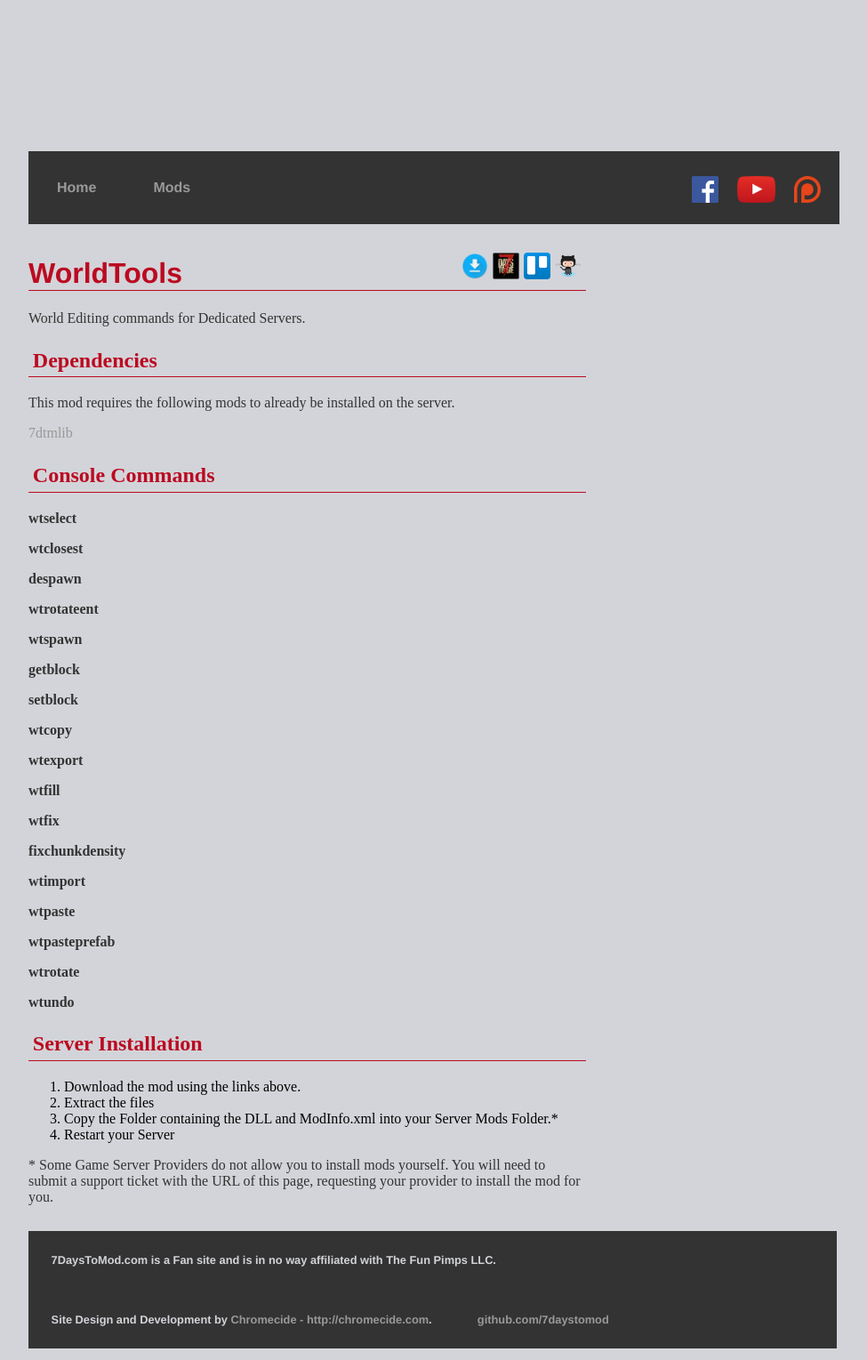
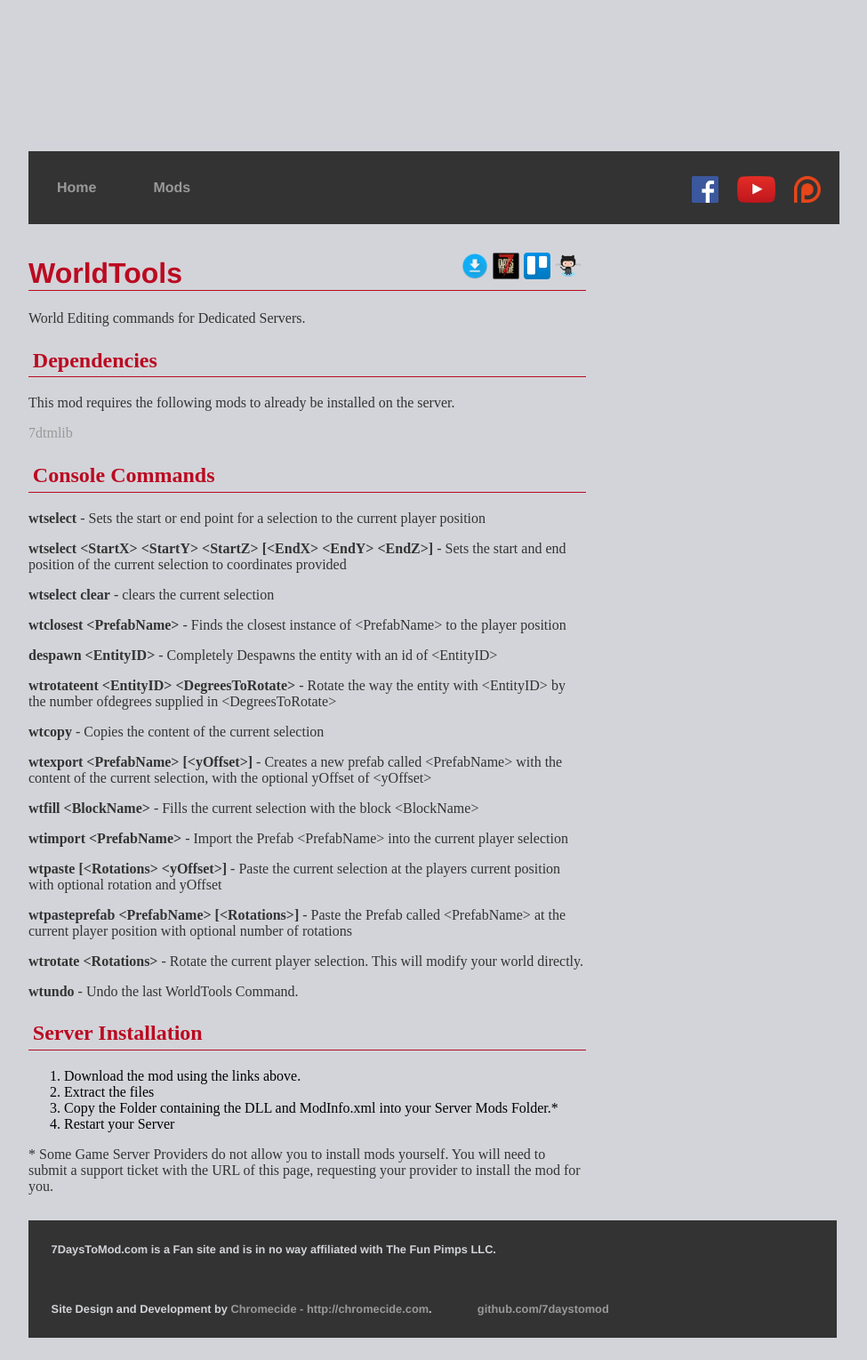
Before and after one commit to 7DaysToMod/7daystomod.github.io, a Jekyll site: the page built from mods/WorldTools/index.md, in a window 1280 px wide. Shown: the whole page at 89% size, without its empty margins (160-1135 px from the left). Built offline with Jekyll 4.4.1, drawn with Linux system fonts in a browser that asks for light colours.

Commit message:
updating docs

```diff
--- a/mods/WorldTools/index.md
+++ b/mods/WorldTools/index.md
@@ -37,38 +37,32 @@ This mod requires the following mods to already be installed on the server.
 
 ## Console Commands
 
-__wtselect__
+__wtselect__ - Sets the start or end point for a selection to the current player position
 
-__wtclosest__
+__wtselect &lt;StartX&gt; &lt;StartY&gt; &lt;StartZ&gt; \[&lt;EndX&gt; &lt;EndY&gt; &lt;EndZ&gt;\]__ - Sets the start and end position of the current selection to coordinates provided
 
-__despawn__
+__wtselect clear__ - clears the current selection
 
-__wtrotateent__
+__wtclosest &lt;PrefabName&gt;__ - Finds the closest instance of &lt;PrefabName&gt; to the player position
 
-__wtspawn__
+__despawn &lt;EntityID&gt;__ - Completely Despawns the entity with an id of &lt;EntityID&gt;
 
-__getblock__
+__wtrotateent &lt;EntityID&gt; &lt;DegreesToRotate&gt;__ - Rotate the way the entity with &lt;EntityID&gt; by the number ofdegrees supplied in &lt;DegreesToRotate&gt;
 
-__setblock__
+__wtcopy__ - Copies the content of the current selection
 
-__wtcopy__
+__wtexport &lt;PrefabName&gt; [&lt;yOffset&gt;]__ - Creates a new prefab called &lt;PrefabName&gt; with the content of the current selection, with the optional yOffset of &lt;yOffset&gt;
 
-__wtexport__
+__wtfill &lt;BlockName&gt;__ - Fills the current selection with the block &lt;BlockName&gt;
 
-__wtfill__
+__wtimport &lt;PrefabName&gt;__ - Import the Prefab &lt;PrefabName&gt; into the current player selection
 
-__wtfix__
+__wtpaste [&lt;Rotations&gt; &lt;yOffset&gt;]__ - Paste the current selection at the players current position with optional rotation and yOffset
 
-__fixchunkdensity__
+__wtpasteprefab &lt;PrefabName&gt; [&lt;Rotations&gt;]__ - Paste the Prefab called &lt;PrefabName&gt; at the current player position with optional number of rotations
 
-__wtimport__
+__wtrotate &lt;Rotations&gt;__ - Rotate the current player selection.  This will modify your world directly.
 
-__wtpaste__
-
-__wtpasteprefab__
-
-__wtrotate__
-
-__wtundo__
+__wtundo__ - Undo the last WorldTools Command.
 
 {% include serverinstall.md %}
```
Also changed, not shown: mods/7dtmlib/index.md (+1 -1 lines), mods/PaydayLib/index.md (+2 -2 lines), 5 other files.
